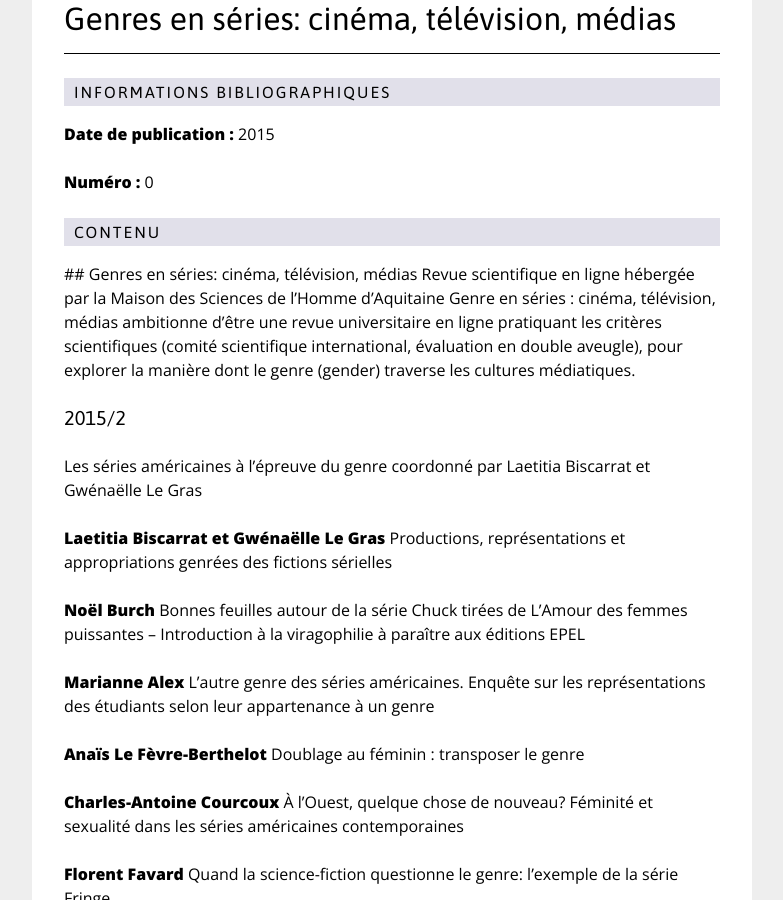
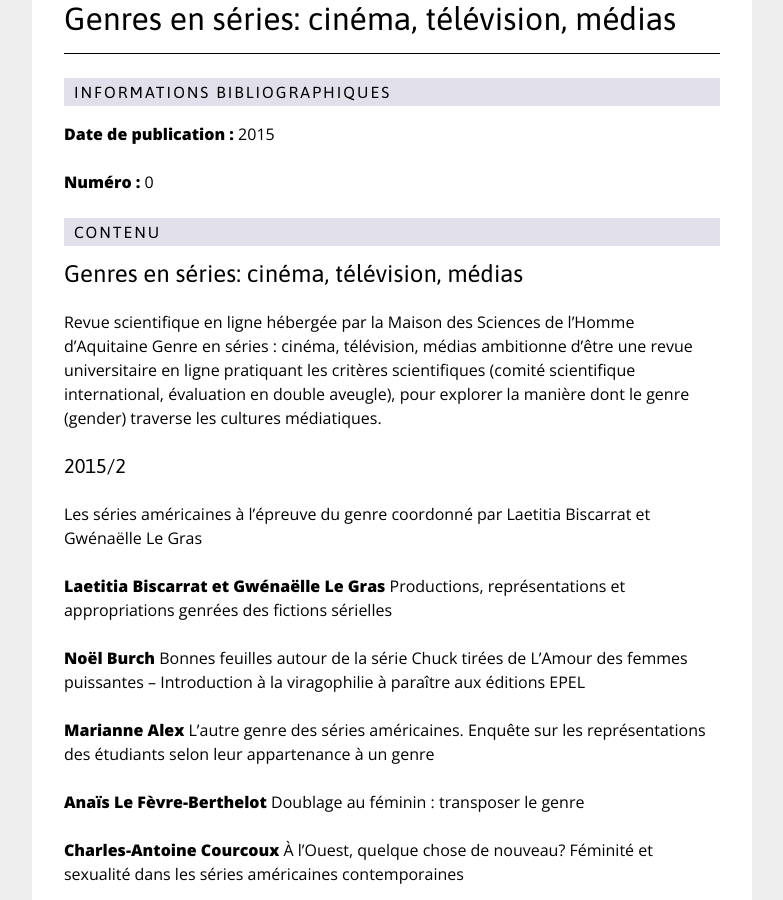
Before and after one commit to Labex-ICCA/Labex-ICCA.github.io, a Jekyll site: the page built from _posts/ecrits/2015-12-16-genres-en-s-ries-cin-ma-t-l-vision-m-dias.md, in a window 1280 px wide and 900 px high, scrolled down 469 px. Shown: the whole window, without its empty margins (248-1031 px from the left). Built offline with Jekyll 4.4.1, drawn with Linux system fonts in a browser that asks for light colours; Markdown is read by kramdown in place of the engine named in the settings.

```diff
--- a/_posts/ecrits/2015-12-16-genres-en-s-ries-cin-ma-t-l-vision-m-dias.md
+++ b/_posts/ecrits/2015-12-16-genres-en-s-ries-cin-ma-t-l-vision-m-dias.md
@@ -19,7 +19,7 @@ title: "Genres en séries: cinéma, télévision, médias"
 ---
 
 
-[## Genres en séries: cinéma, télévision, médias](http://genreenseries.weebly.com/)
+## [ Genres en séries: cinéma, télévision, médias](http://genreenseries.weebly.com/)
 Revue scientifique en ligne hébergée par la Maison des Sciences de l’Homme d’Aquitaine Genre en séries : cinéma, télévision, médias ambitionne d’être une revue universitaire en ligne  pratiquant les critères scientifiques (comité scientifique international, évaluation en double aveugle), pour explorer la manière dont le genre (gender) traverse les cultures médiatiques.
 
 ### 2015/2
@@ -54,6 +54,7 @@ _Varia_
 La réception des modèles de genre par les publics des émissions télévisuelles de relooking
 
 _Notes de lecture_
+
 **Marie-Pierre Huillet**
 Noël Burch et Geneviève Sellier, Ignorée de tous... sauf du public. Quinze ans de fiction télévisée française 1995-2010,
 Paris, INA, 2014, 320 pages
```
